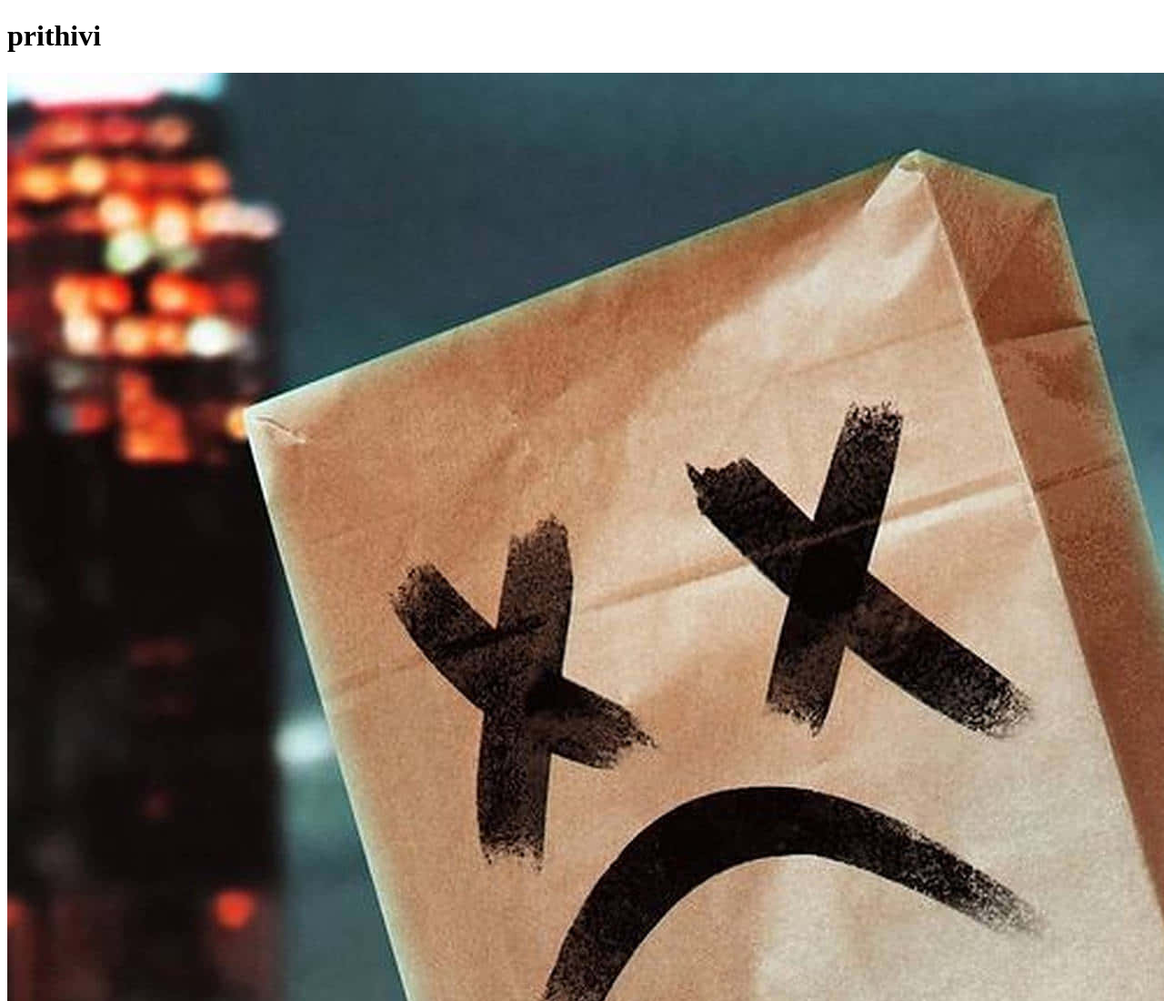
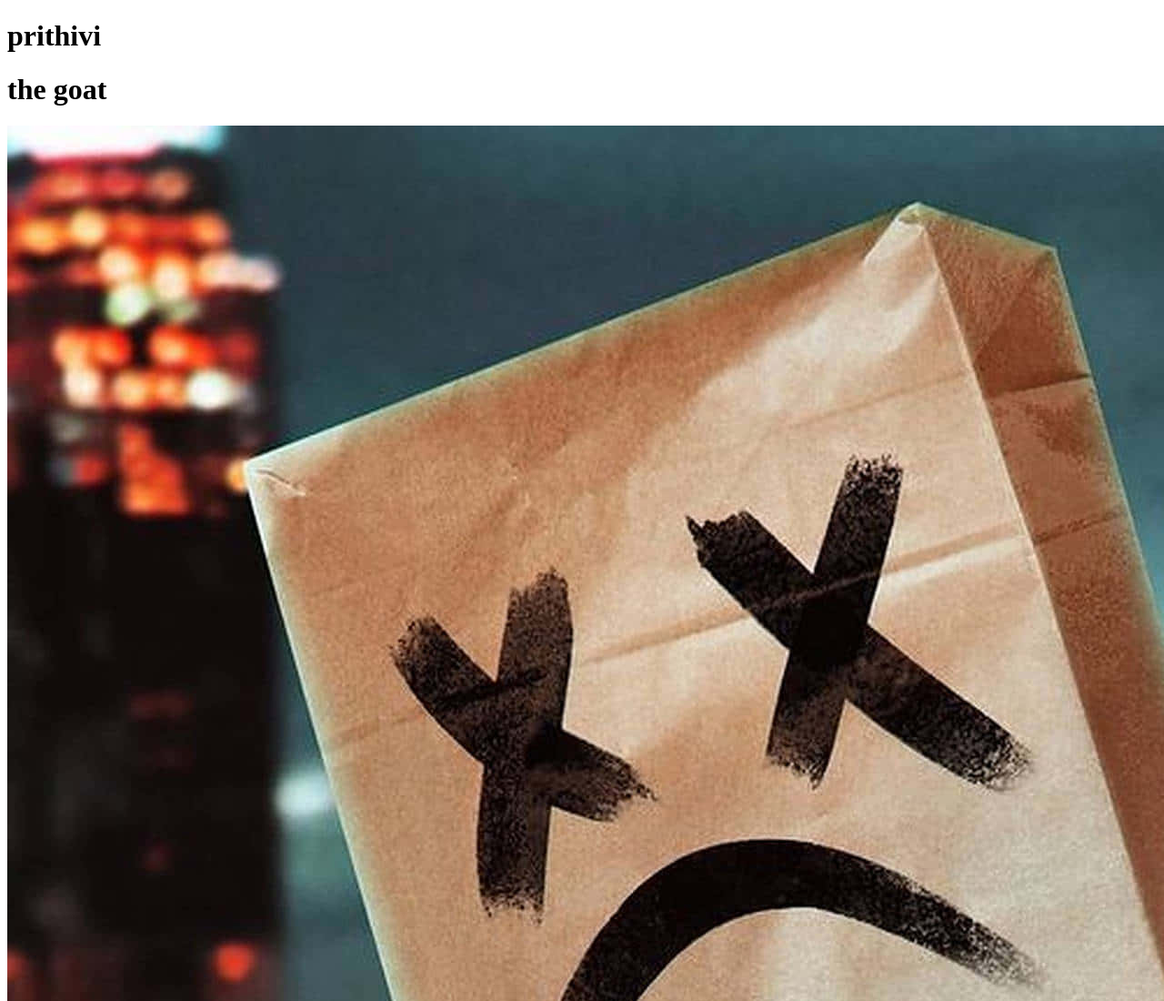
Before and after one commit to prithivi-web/first_project, a plain HTML site: page index.html in a window 1280 px wide. Shown: the top 1100 px of the page at 91% size. Drawn offline with Linux system fonts and the light colour scheme.

Commit message:
added name

```diff
--- a/index.html
+++ b/index.html
@@ -8,6 +8,7 @@
 </head>
 <body>
  <h1>prithivi</h1>
+ <h1>the goat</h1>
     <img src="profile.jpg" alt="">
 </body>
 </html>
```
